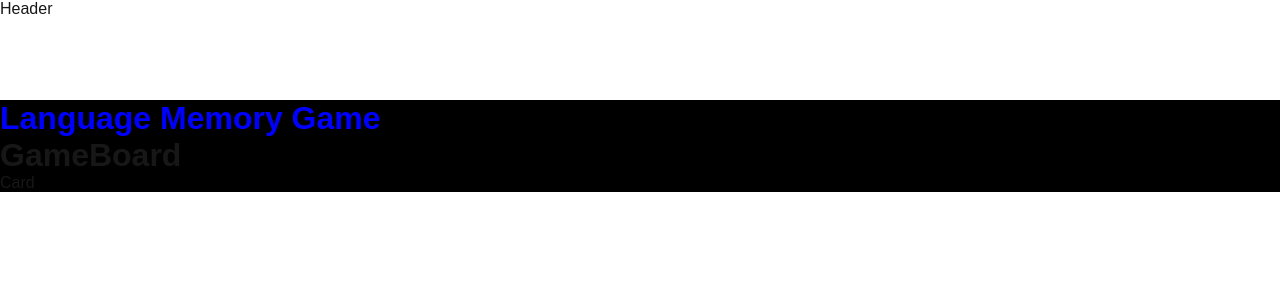
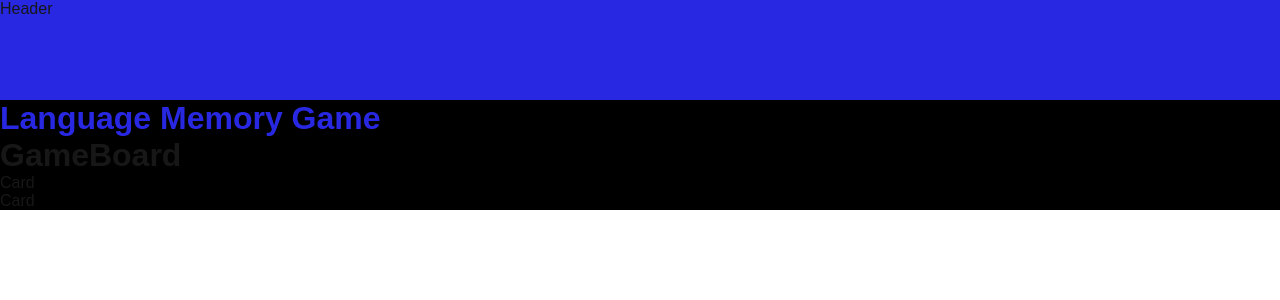
Before and after one commit to punane06/language-memory-game, a Next.js app: page / in a window 1280 px wide. Shown: the top 300 px of the page. Built offline with nearby package versions, Linux system fonts and the light colour scheme.

Commit message:
small changes

```diff
--- a/app/components/GameBoard.tsx
+++ b/app/components/GameBoard.tsx
@@ -8,6 +8,7 @@ const GameBoard = () => {
                 GameBoard
             </h1>
             <Card />
+            <Card />
         </div>
     )
 }
--- a/app/styles/variables.scss
+++ b/app/styles/variables.scss
@@ -1,4 +1,4 @@
-$color-primary: blue;
+$color-primary: rgb(40, 40, 226);
 
 .title {
     color: $color-primary;
@@ -6,7 +6,7 @@ $color-primary: blue;
 
 .header {
     height: 100px;
-    background: #fff;
+    background: $color-primary;
 }
 
 .main {
```
Also changed, not shown: app/components/Button.tsx (added, +10 -0 lines).
